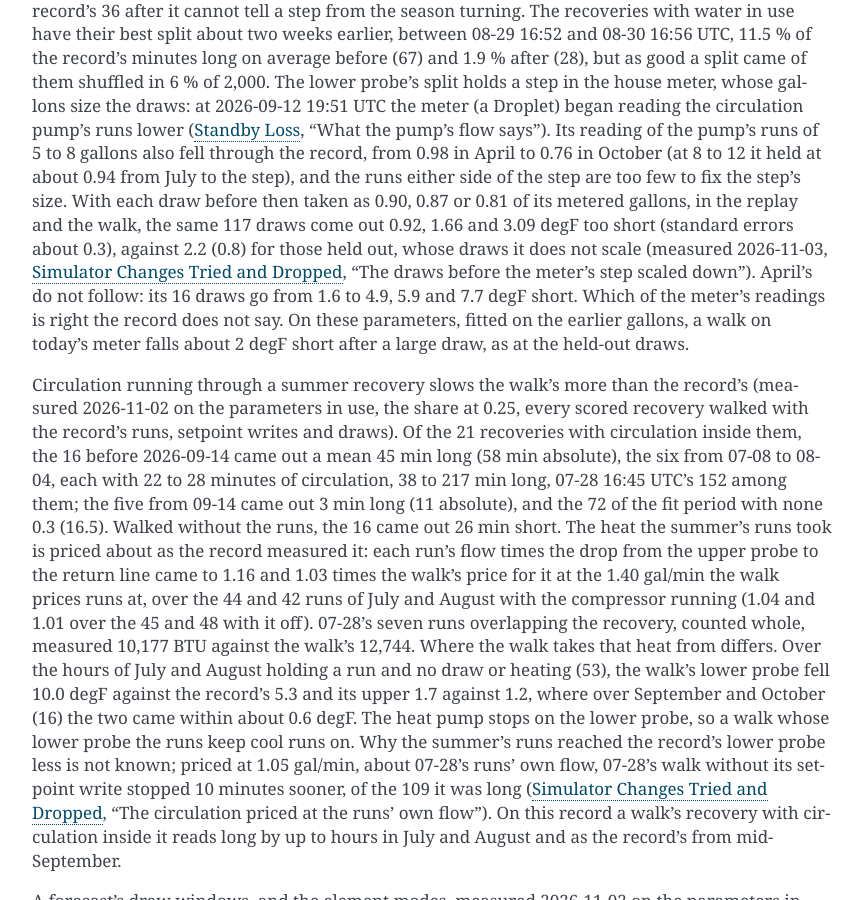
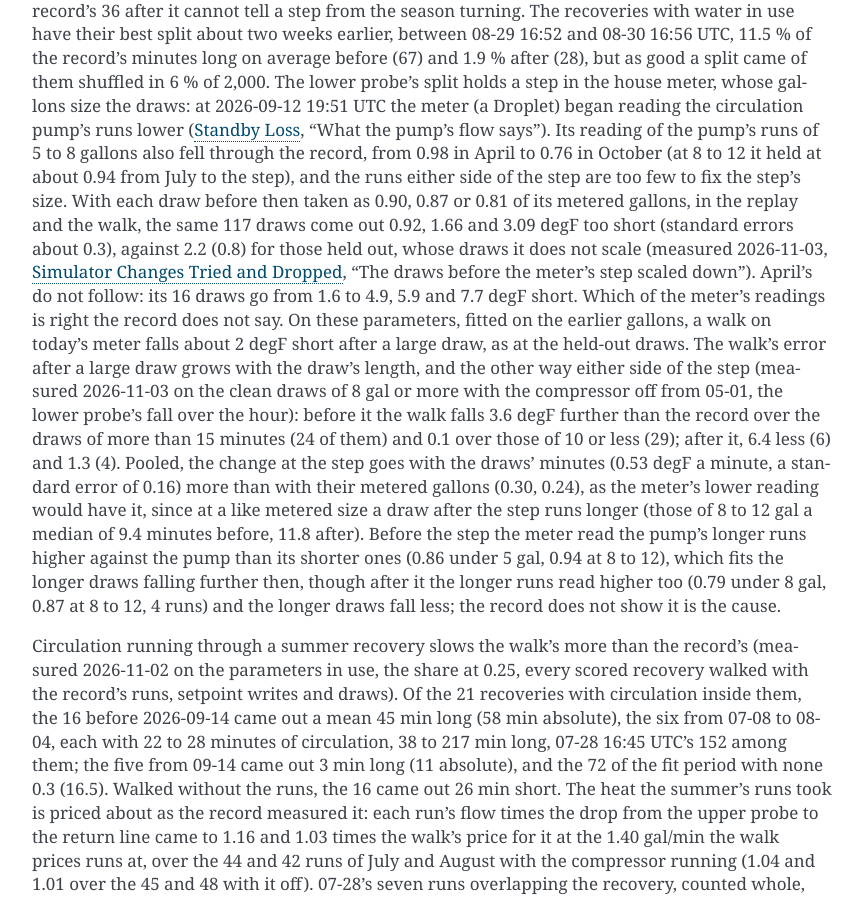
Before and after one commit to eman/nwp500-python, a Sphinx documentation site: the page built from docs/explanation/simulator.rst, in a window 1280 px wide and 900 px high, scrolled down 13505 px. Shown: the whole window, without its empty margins (338-1200 px from the left). Built offline with Sphinx 7.4.7, drawn with Linux system fonts in a browser that asks for light colours.

Commit message:
docs(sim): the walk's error after a draw grows with its length, the other way either side of the meter's step

```diff
--- a/docs/explanation/simulator.rst
+++ b/docs/explanation/simulator.rst
@@ -785,7 +785,23 @@ before the meter's step scaled down"). April's do not follow: its 16
 draws go from 1.6 to 4.9, 5.9 and 7.7 degF short. Which of the meter's
 readings is right the record does not say. On these parameters, fitted
 on the earlier gallons, a walk on today's meter falls about 2 degF short
-after a large draw, as at the held-out draws.
+after a large draw, as at the held-out draws. The walk's error after a
+large draw grows with the draw's length, and the other way either side
+of the step (measured 2026-11-03 on the clean draws of 8 gal or more
+with the compressor off from 05-01, the lower probe's fall over the
+hour): before it the walk falls 3.6 degF further than the record over
+the draws of more than 15 minutes (24 of them) and 0.1 over those of 10
+or less (29); after it, 6.4 less (6) and 1.3 (4). Pooled, the change at
+the step goes with the draws' minutes (0.53 degF a minute, a standard
+error of 0.16) more than with their metered gallons (0.30, 0.24), as the
+meter's lower reading would have it, since at a like metered size a draw
+after the step runs longer (those of 8 to 12 gal a median of 9.4 minutes
+before, 11.8 after). Before the step the meter read the pump's longer
+runs higher against the pump than its shorter ones (0.86 under 5 gal,
+0.94 at 8 to 12), which fits the longer draws falling further then,
+though after it the longer runs read higher too (0.79 under 8 gal, 0.87
+at 8 to 12, 4 runs) and the longer draws fall less; the record does not
+show it is the cause.
 
 Circulation running through a summer recovery slows the walk's more than
 the record's (measured 2026-11-02 on the parameters in use, the share at
```
